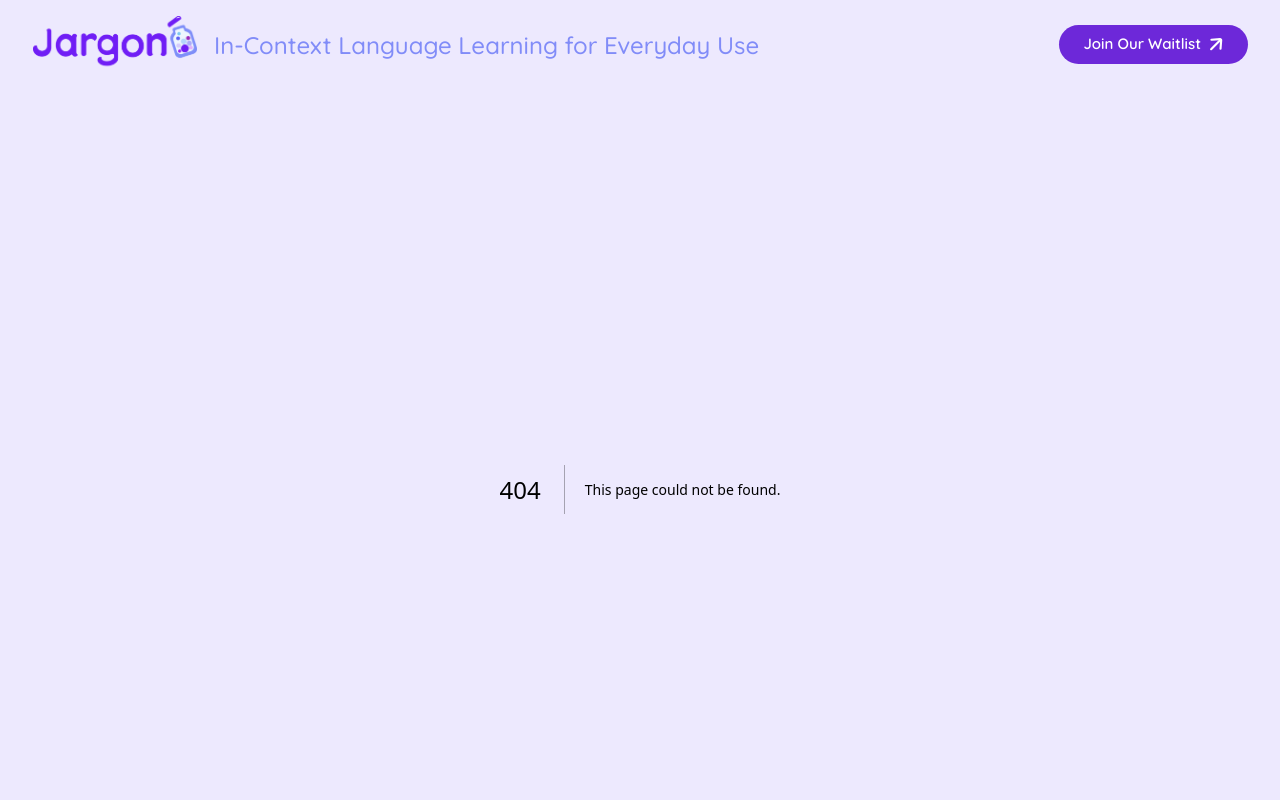
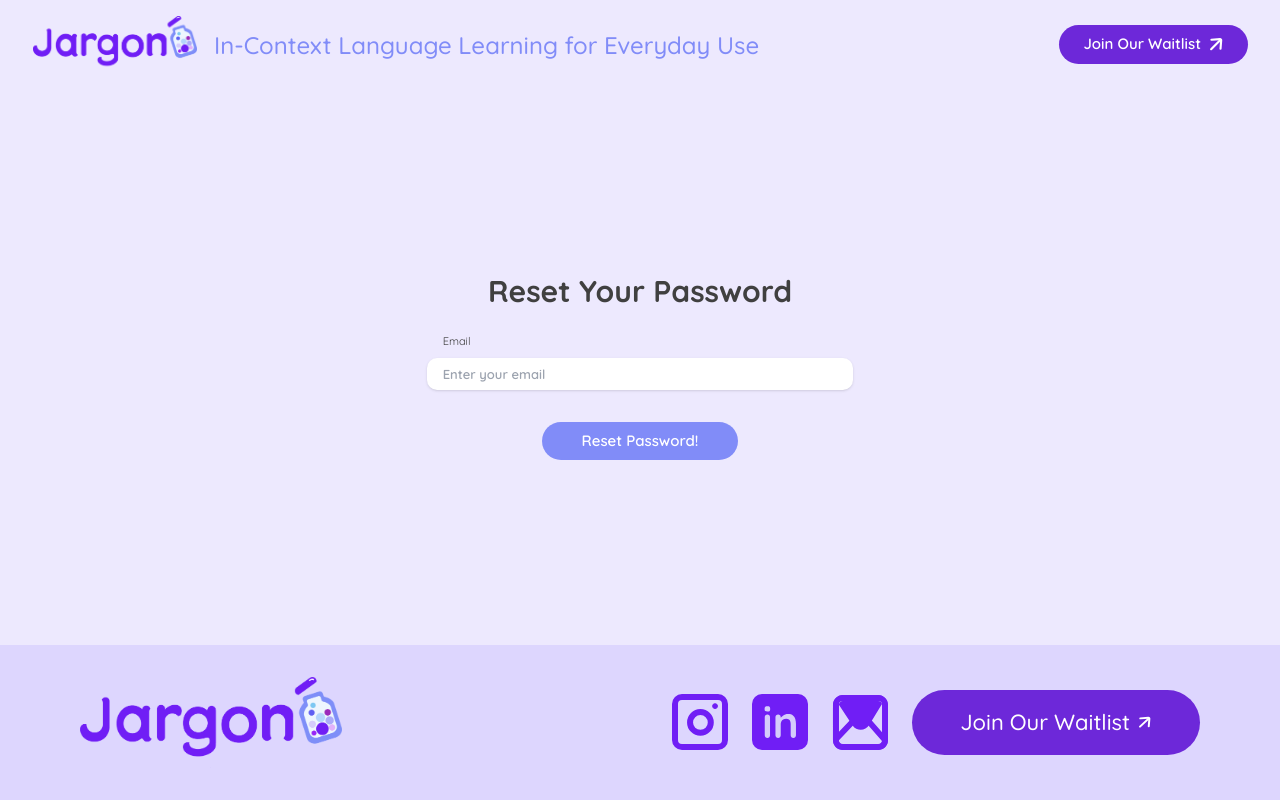
Before and after one commit to jason136/jargon-web, a Next.js app: page /reset-email in a window 1280 px wide. Before the commit this address had no page. Shown: the top 800 px of the page. Built offline with nearby package versions, Linux system fonts and the light colour scheme; no server answers.

Commit message:
reset password func

```diff
--- /dev/null
+++ b/src/app/reset-email/page.tsx
@@ -0,0 +1,55 @@
+"use client";
+
+import { useState } from "react";
+import TextInput from "~/components/primitive/TextInput";
+import {supabase} from "~/utils/supabase";
+
+export default function ResetPasswordPage() {
+  const [email, setEmail] = useState("");
+  const [error, setError] = useState(false);
+  const [waitMessage, setWaitMessage] = useState(false);
+
+  async function handleEmailSubmit(){
+    setError(false);
+
+    const { data, error } = await supabase.auth.resetPasswordForEmail(email, {
+      redirectTo: 'https://jargonlearn.com/reset-password',
+    })
+
+    if(error === null){
+      setWaitMessage(true);
+    }
+    else{
+      setError(true);
+    }
+  }
+
+  return (
+    <div className="flex h-full w-full flex-col items-center justify-center">
+      <h2 className="font-quicksand text-center text-3xl font-bold text-neutral-700">
+        Reset Your Password
+      </h2>
+      <div className="w-1/3 min-w-80 space-y-3 pt-6 pb-8">
+        <TextInput
+          labelText="Email"
+          inputText="Enter your email"
+          type="email"
+          onUpdate={(text) => setEmail(text)}
+        />
+      </div>
+
+      <button
+        className="flex items-center justify-center rounded-[20px] bg-indigo-400"
+        onClick={handleEmailSubmit}
+      >
+        <div className="px-10 py-2 font-quicksand text-center text-[15px] font-semibold text-white">
+          Reset Password!
+        </div>
+      </button>
+      {error ? <div className="font-quicksand text-center text-neutral-700 my-2">This email isn&apos;t registered with us, please try again.</div> : ''}
+      {waitMessage ? <div className="font-quicksand text-center text-neutral-700 my-2">
+        You should shortly receive an email to reset your password.
+        Be sure to check your spam folder, or contact us for help if you haven&apos;t! </div> : ''}
+    </div>
+  );
+}
--- a/src/app/reset-password/page.tsx
+++ b/src/app/reset-password/page.tsx
@@ -1,12 +1,38 @@
 "use client";
-
+import { supabase } from '~/utils/supabase';
 import { useState } from "react";
 import TextInput from "~/components/primitive/TextInput";
 
 export default function ResetPasswordPage() {
-  const [email, setEmail] = useState("");
   const [password, setPassword] = useState("");
   const [confirmPassword, setConfirmPassword] = useState("");
+  const [error, setError] = useState(false);
+  const [success, setSuccess] = useState(false);
+  const [errorMessage, setErrorMessage] = useState("");
+
+  async function handlePassSubmit(){
+    if(password != confirmPassword){
+      setError(true);
+      setErrorMessage("passwords don't match, please try again");
+      return;
+    }
+    if(password.length < 6){
+      setError(true);
+      setErrorMessage("passwords must be at least 6 characters long, please try again");
+      return;
+    }
+    const { data, error } = await supabase.auth.updateUser({
+      password: password
+    })
+    if(error == null){
+      setError(false);
+      setSuccess(true);
+    }
+    else{
+      setError(true);
+      setErrorMessage("Something went wrong on our end. Please try again!")
+    }
+  }
 
   return (
     <div className="flex h-full w-full flex-col items-center justify-center">
@@ -16,32 +42,29 @@ export default function ResetPasswordPage() {
 
       <div className="w-1/3 min-w-80 space-y-3 pt-6 pb-8">
         <TextInput
-          labelText="Email"
-          inputText="Enter your email"
-          type="email"
-          onUpdate={(text) => setEmail(text)}
-        />
-        <TextInput
           labelText="New Password"
           inputText="An 8+ character password"
-          type="email"
+          type="password"
           onUpdate={(text) => setPassword(text)}
         />
         <TextInput
           labelText="Confirm New Password"
-          inputText="Don't forget it"
-          type="email"
+          inputText="Don't forget it!"
+          type="password"
           onUpdate={(text) => setConfirmPassword(text)}
         />
       </div>
 
       <button
         className="flex items-center justify-center rounded-[20px] bg-indigo-400"
+        onClick={handlePassSubmit}
       >
         <div className="px-10 py-2 font-quicksand text-center text-[15px] font-semibold text-white">
           Reset Password!
         </div>
       </button>
+      {error ? <div className="font-quicksand text-center text-neutral-700 my-2">{errorMessage}</div> :''}
+      {success ? <div className="font-quicksand text-center text-neutral-700 my-2">Password successfully reset! Close this window and log in from the extension.</div> :''}
     </div>
   );
 }
--- a/src/utils/supabase.ts
+++ b/src/utils/supabase.ts
@@ -1,6 +1,6 @@
 import { createClient } from "@supabase/supabase-js";
 
-const supabase = createClient(
+export const supabase = createClient(
   process.env.NEXT_PUBLIC_SUPABASE_URL ?? "",
   process.env.NEXT_PUBLIC_SUPABASE_KEY ?? "",
   {
```
Also changed, not shown: 2 other files (tests, documents, lock files or other folders).
